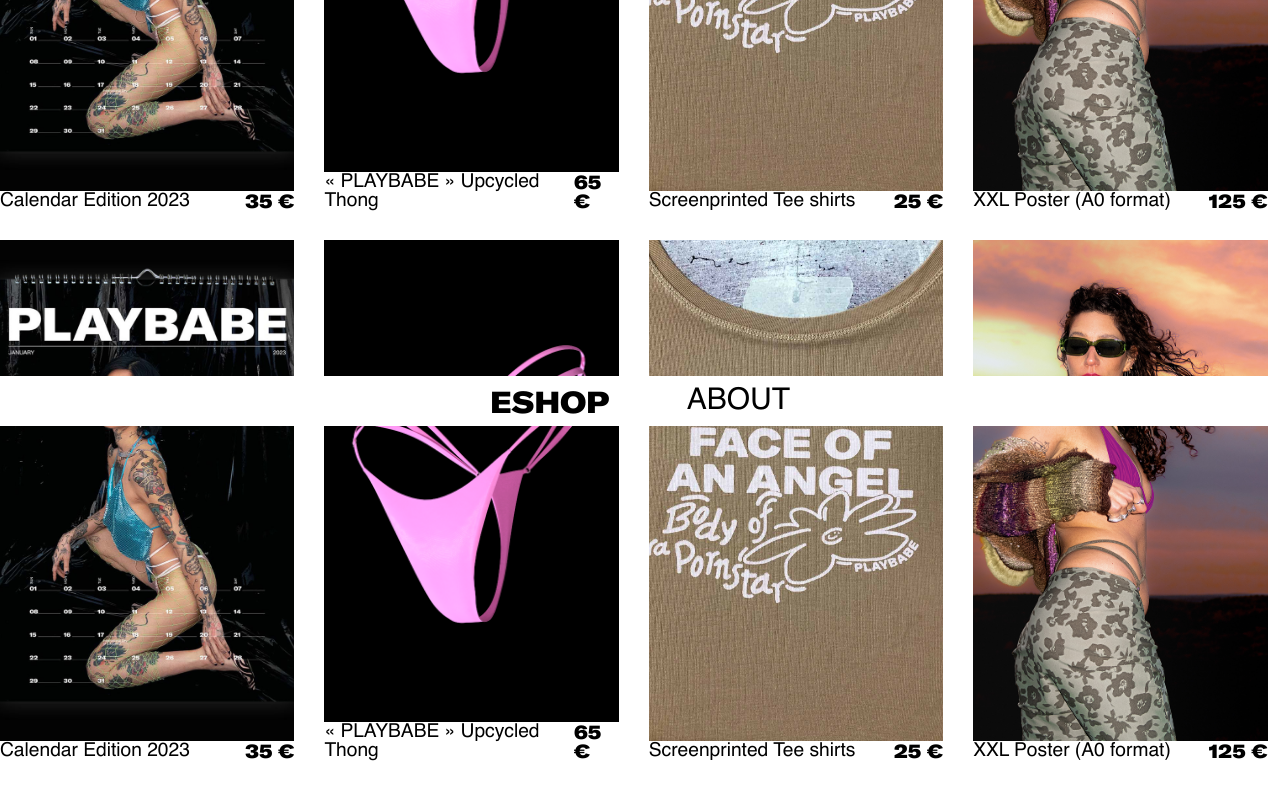
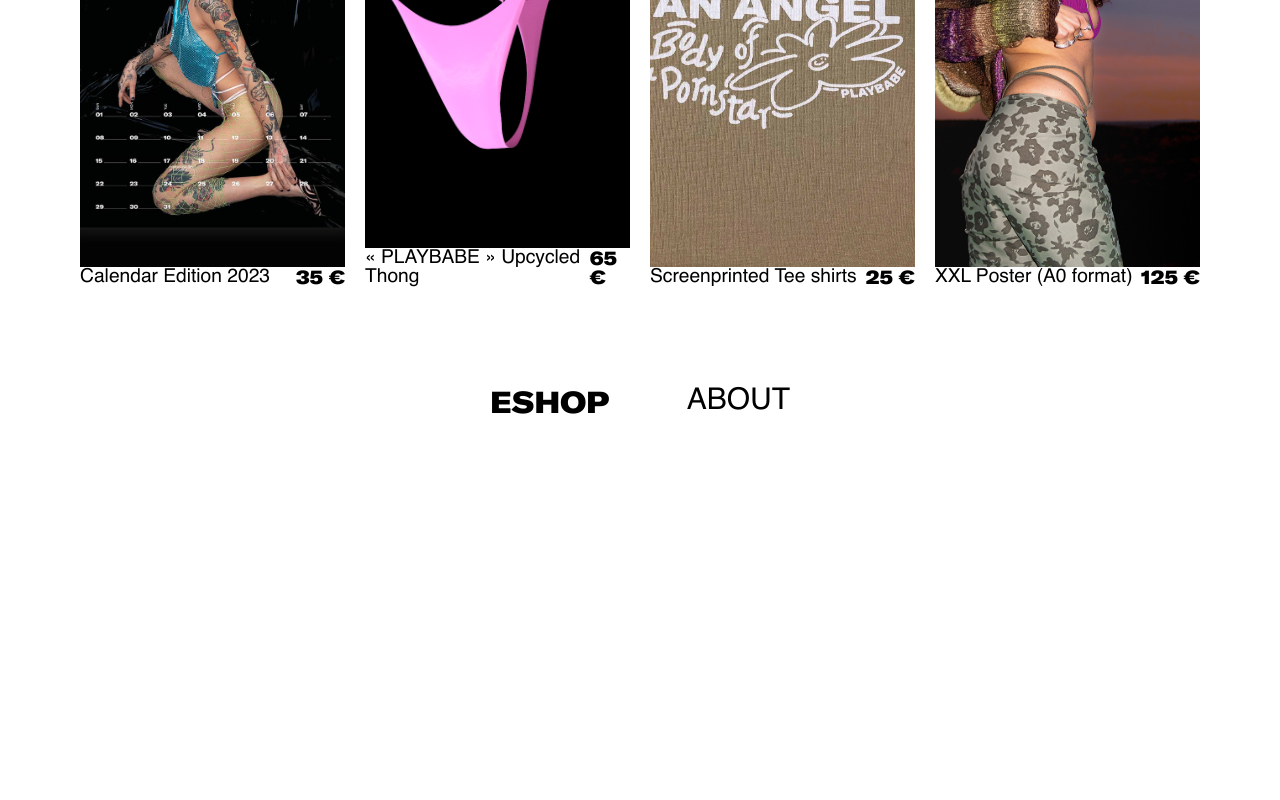
Before and after one commit to alexandre-roux/playbabe, a React (Create React App) app: page /eshop in a window 1280 px wide. Shown: the part 374-1174 px from the top of the page. After the commit the page ends 800 px from the top, so only its background shows below. Built offline with nearby package versions, Linux system fonts and the light colour scheme.

Commit message:
Back to "newest" version of the eshop page but adapted to 4 items

```diff
--- a/src/containers/Eshop/index.js
+++ b/src/containers/Eshop/index.js
@@ -11,41 +11,6 @@
   const isMobile = useMediaQuery({ query: "(max-width: 1000px)" });
 
   const data = [
-    {
-      imageURL: "/images/eshop/calendar.jpg",
-      name: "Calendar Edition 2023",
-      price: 35,
-      title: "CALENDAR A3\n - Edition 2023",
-      details:
-        "Format: 29.7 x 42cm\n12 x A3 exclusive photographies\nPrinted on Recycled 250g/m shiny paper and binded with a metal spiralcolored in Silver.\n\n100 % of the calendars' sales benefits will be this year given\nto HYDRA Berlin.",
-    },
-    {
-      imageURL: "/images/eshop/string.png",
-      name: "« PLAYBABE » Upcycled Thong",
-      price: 65,
-      imageDetailURL: "/images/eshop/string1.jpg",
-      title: "PLAYBABE 23\nTHONG",
-      details:
-        "Hand sewn underwear made with upcycled fabrics, adjustable and in different patterns, colors and sizes. We produce once we receive order, let us know what you would love to have <3",
-    },
-    {
-      imageURL: "/images/eshop/tee-shirt.jpeg",
-      name: "Screenprinted Tee shirts",
-      price: 25,
-      imageDetailURL: "/images/eshop/tee-shirt1.jpeg",
-      title: "UPCYCLED\nTEE SHIRT\n« FACE OF AN ANGEL\nBODY OF A PORNSTAR »",
-      details:
-        "Screen-Printed Upcycled tee shirts with natural inks. Available in different colors and sizes. Please get in touch with us to know which one are still up for a grab :)",
-    },
-    {
-      imageURL: "/images/eshop/posters/lara.jpg",
-      name: "XXL Poster (A0 format)",
-      price: 125,
-      imageDetailURL: "/images/eshop/posters/lara.jpg",
-      title: "A0 Poster\nXXL Format",
-      details:
-        "Format: 84 x 120cm 6 vertical and 3 landscape. Photo paper, Silk Matt 180g/m, unreleased photographs. If you would like to purchase a print, please write us x",
-    },
     {
       imageURL: "/images/eshop/calendar.jpg",
       name: "Calendar Edition 2023",
--- a/src/containers/Eshop/index.scss
+++ b/src/containers/Eshop/index.scss
@@ -1,4 +1,5 @@
 .eshop-desktop {
+  height: 100%;
   display: flex;
   justify-content: center;
 
@@ -14,12 +15,13 @@
   }
 
   .eshop-content {
-    margin: 5% 0;
-    max-width: fit-content;
+    width: 90%;
+    height: 100%;
     display: flex;
-    gap: 30px;
+    gap: 20px;
     flex-wrap: wrap;
-    justify-content: flex-start;
+    justify-content: center;
+    align-items: center;
 
     .product {
       flex-basis: 23%;
```
